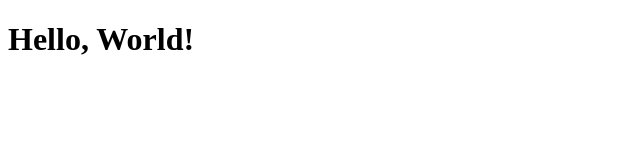
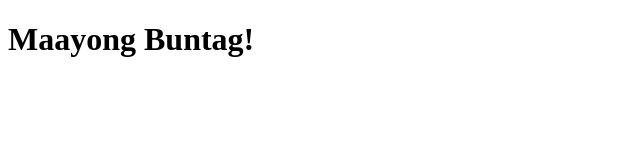
Before and after one commit to krelian14/Fullstack-repo, a plain HTML site: page HelloWorld.html in a window 1280 px wide. Shown: the whole page, without its empty margins (0-640 px from the left). Drawn offline with Linux system fonts and the light colour scheme.

Commit message:
Update HelloWorld.html

```diff
--- a/HelloWorld.html
+++ b/HelloWorld.html
@@ -5,6 +5,6 @@
   <title>Hello World</title>
 </head>
 <body>
-  <h1>Hello, World!</h1>
+  <h1>Maayong Buntag!</h1>
 </body>
 </html>
```
